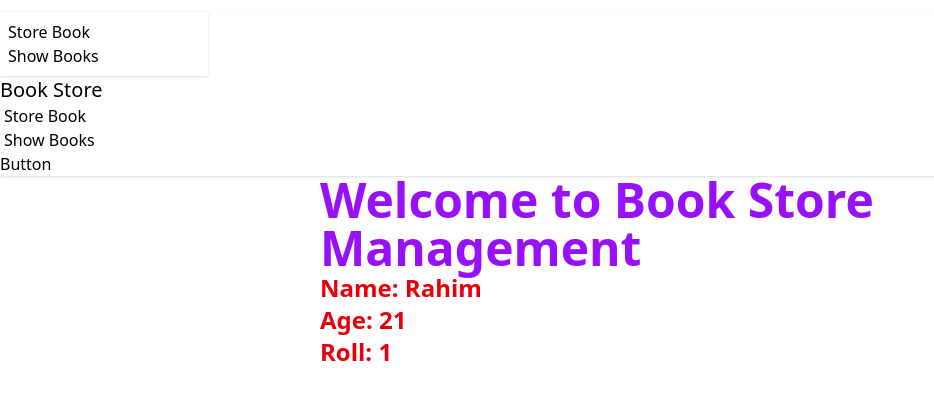
After one commit to AbdullahAlTowsif/django-book-store, a Django app: page /1/ in a window 1280 px wide. The commit adds this page. Shown: the top 400 px of the page, without its empty margins (0-934 px from the left). Run offline with Django 5.2, Linux system fonts and the light colour scheme; some libraries are stand-ins or nearby versions.

Commit message:
class based view added with template view

```diff
--- a/book/templates/base.html
+++ b/book/templates/base.html
@@ -16,6 +16,7 @@
           <ul
             tabindex="0"
             class="menu menu-sm dropdown-content bg-base-100 rounded-box z-1 mt-3 w-52 p-2 shadow">
+            {% comment %} <li><a href="{% url 'homepage' %}">Home</a></li> {% endcomment %}
             <li><a href="{% url 'store_book' %}">Store Book</a></li>
             <li><a href="{% url 'show_books' %}">Show Books</a></li>
           </ul>
@@ -24,6 +25,7 @@
       </div>
       <div class="navbar-center hidden lg:flex">
         <ul class="menu menu-horizontal px-1">
+          {% comment %} <li><a href="{% url 'homepage' %}">Home</a></li> {% endcomment %}
           <li><a href="{% url 'store_book' %}">Store Book</a></li>
           <li><a href="{% url 'show_books' %}">Show Books</a></li>
         </ul>
--- /dev/null
+++ b/book/templates/home.html
@@ -0,0 +1,10 @@
+{% extends "base.html" %}
+{% load crispy_forms_tags %}
+{% block content %}
+<div class="w-1/2 mx-auto">
+    <h1 class="text-5xl text-purple-600 font-bold">Welcome to Book Store Management</h1>
+    <h1 class="text-2xl text-red-600 font-bold">Name: {{name}}</h1>
+    <h1 class="text-2xl text-red-600 font-bold">Age: {{age}}</h1>
+    <h1 class="text-2xl text-red-600 font-bold">Roll: {{roll}}</h1>
+</div>
+{% endblock %}
--- a/book/urls.py
+++ b/book/urls.py
@@ -1,9 +1,22 @@
 from django.urls import path
-from book.views import home, store_book, show_books, edit_book, delete_book
+# from book.views import home, store_book, show_books, edit_book, delete_book
+from . import views
 urlpatterns = [
-    path('', home),
-    path('store_new_book/', store_book, name="store_book"),
-    path('show_books/', show_books, name="show_books"),
-    path('edit_book/<int:id>', edit_book, name="edit_book"),
-    path('delete_book/<int:id>', delete_book, name="delete_book"),
+    # rendering home.html template without any function view | class view
+    # path('', views.TemplateView.as_view(template_name='home.html'), name="homepage"),
+
+    # rendering home.html using class based view
+    # path('', views.MyTemplateView.as_view(template_name='home.html'), name="homepage"),
+    path('<int:roll>/', views.MyTemplateView.as_view()),
+
+    path('store_new_book/', views.store_book, name="store_book"),
+    path('show_books/', views.show_books, name="show_books"),
+    path('edit_book/<int:id>', views.edit_book, name="edit_book"),
+    path('delete_book/<int:id>', views.delete_book, name="delete_book"),
+
+    # path('', home),
+    # path('store_new_book/', store_book, name="store_book"),
+    # path('show_books/', show_books, name="show_books"),
+    # path('edit_book/<int:id>', edit_book, name="edit_book"),
+    # path('delete_book/<int:id>', delete_book, name="delete_book"),
 ]
--- a/book/views.py
+++ b/book/views.py
@@ -1,10 +1,21 @@
 from django.shortcuts import render, redirect
 from book.forms import BookStoreForm
 from book.models import BookStoreModel
+from django.views.generic import TemplateView
 # Create your views here.
 
-def home(request):
-    return render(request, 'store_book.html')
+# function based view
+# def home(request):
+#     return render(request, 'home.html')
+
+# class based view
+class MyTemplateView(TemplateView):
+    template_name = 'home.html'
+    def get_context_data(self, **kwargs):
+        context = super().get_context_data(**kwargs)
+        context = {'name': 'Rahim', 'age': 21}
+        context.update(kwargs)
+        return context
 
 def store_book(request):
     if request.method == 'POST':
```
Also changed, not shown: db.sqlite3.
